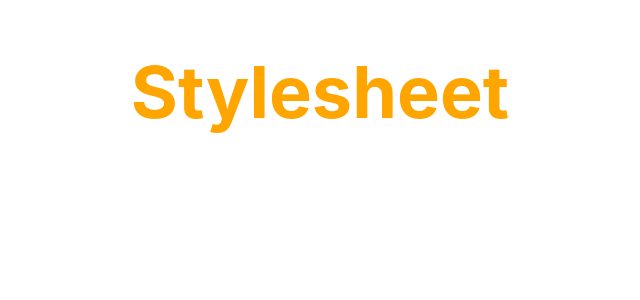
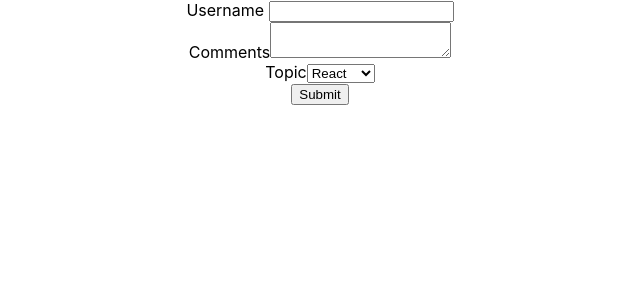
Before and after one commit to YasirAqueel/First-React-App, a React (Create React App) app: page / in a window 1280 px wide. Shown: the top 300 px of the page, without its empty margins (320-960 px from the left). Built offline with nearby package versions, Linux system fonts and the light colour scheme.

Commit message:
New file Form.js where I show basic form controlled components and App.js file modified

```diff
--- a/src/App.js
+++ b/src/App.js
@@ -9,7 +9,8 @@
 //import EventBind from './components/EventBind'
 //import UserGreeting from './components/UserGreeting'
 //import NameList from './components/NameList'
-import Stylesheet from './components/Stylesheet'
+//import Stylesheet from './components/Stylesheet'
+import Form from './components/Form'
 
 
 function App() {
@@ -29,7 +30,8 @@
       //<EventBind />
       //<UserGreeting />
       //<NameList />
-      <Stylesheet primary = {true}/>
+      //<Stylesheet primary = {true}/>
+      <Form />
       }
 
     </div>
--- /dev/null
+++ b/src/components/Form.js
@@ -0,0 +1,70 @@
+import React, { Component } from 'react'
+
+class Form extends Component {
+	constructor(props) {
+		super(props)
+
+		this.state = {
+			username: '',
+			comments: '',
+			topic: 'react'
+		}
+	}
+
+	handleUsernameChange = event => {
+		this.setState({
+			username: event.target.value
+		})
+	}
+
+	handleCommentsChange = event => {
+		this.setState({
+			comments: event.target.value
+		})
+	}
+
+	handleTopicChange = event => {
+		this.setState({
+			topic: event.target.value
+		})
+	}
+
+	handleSubmit = (event) => {
+    alert(`${this.state.username} ${this.state.comments} ${this.state.topic}`)
+    event.preventDefault()
+  }
+
+	render() {
+		const { username, comments, topic } = this.state
+		return (
+			<form onSubmit={this.handleSubmit}>
+				<div>
+					<label>Username </label>
+					<input
+						type="text"
+						value={username}
+						onChange={this.handleUsernameChange}
+					/>
+				</div>
+				<div>
+					<label>Comments</label>
+					<textarea
+						value={comments}
+						onChange={this.handleCommentsChange}
+					/>
+				</div>
+				<div>
+					<label>Topic</label>
+					<select value={topic} onChange={this.handleTopicChange}>
+						<option value="react">React</option>
+						<option value="angular">Angular</option>
+						<option value="vue">Vue</option>
+					</select>
+				</div>
+				<button type="submit">Submit</button>
+			</form>
+		)
+	}
+}
+
+export default Form
```
